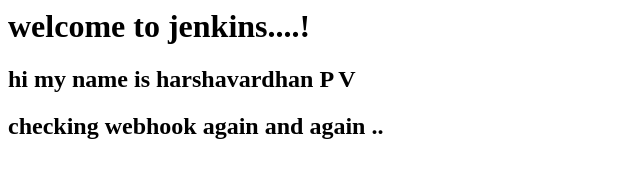
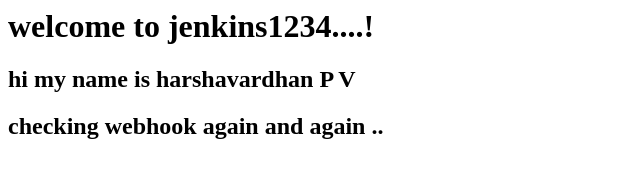
Before and after one commit to arshavardan/Html-prime, a plain HTML site: page index.html in a window 1280 px wide. Shown: the whole page, without its empty margins (0-640 px from the left). Drawn offline with Linux system fonts and the light colour scheme.

Commit message:
Update index.html

```diff
--- a/index.html
+++ b/index.html
@@ -1,3 +1,3 @@
-<h1> welcome to jenkins....! </h1>
+<h1> welcome to jenkins1234....! </h1>
 <h2> hi my name is harshavardhan P V </h2>
 <h2> checking webhook again and again .. </h2>
```
